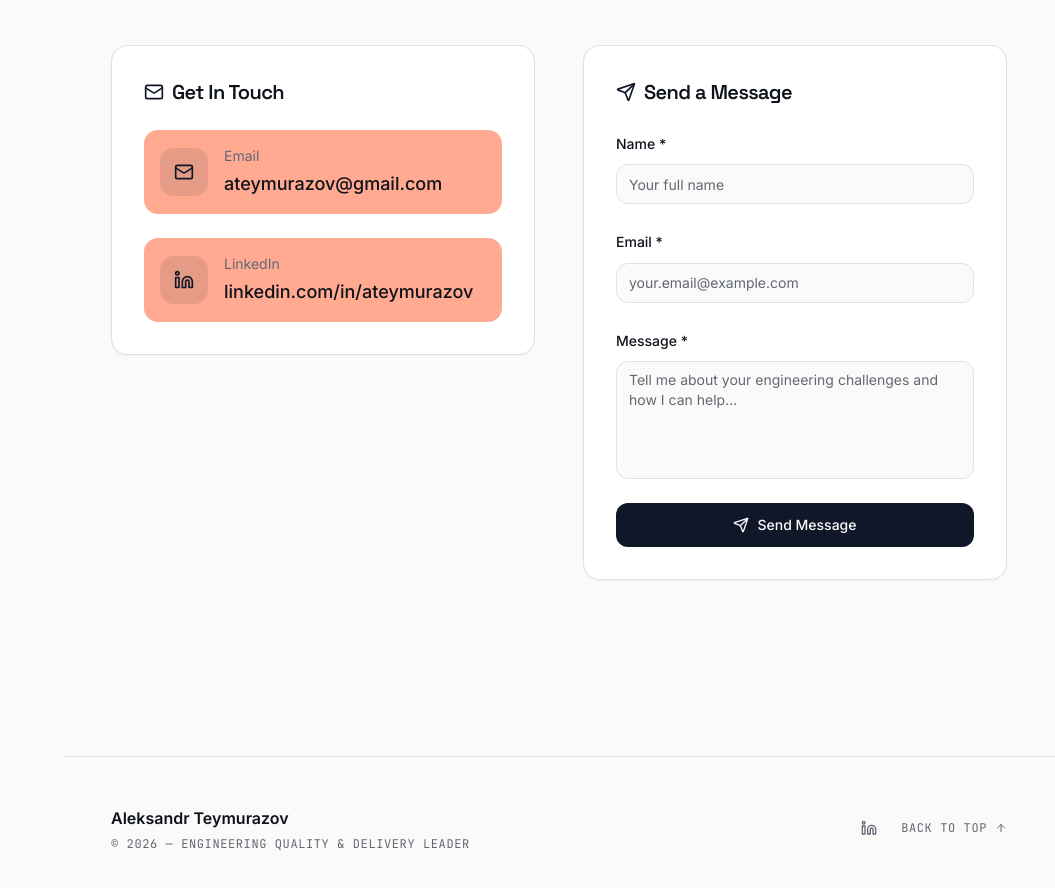
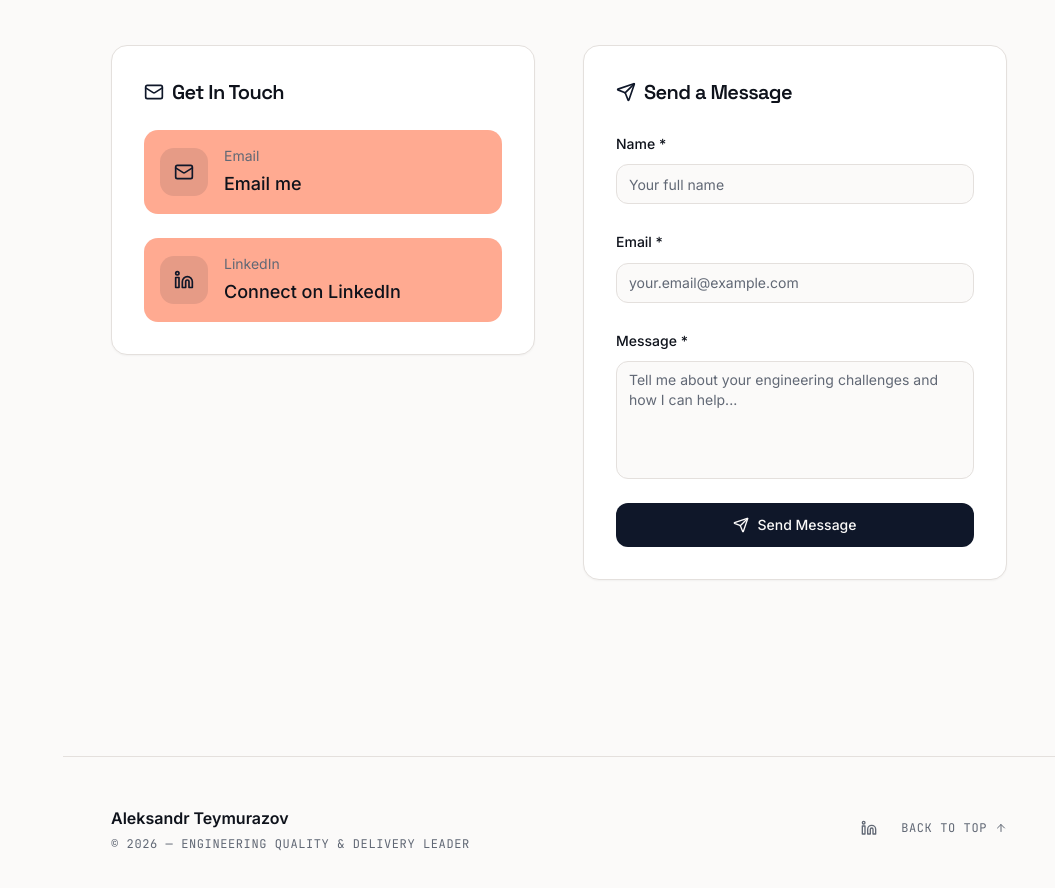
Before and after one commit to ateymurazov/alextnow.com, a React (Vite) app: page / in a window 1280 px wide. Shown: the part 8280-9168 px from the top of the page, without its empty margins (225-1280 px from the left). Built offline with nearby package versions, Linux system fonts and the light colour scheme.

Commit message:
Changes
Co-authored-by: ateymurazov <410739+ateymurazov@users.noreply.github.com>

```diff
--- a/src/components/Contact.tsx
+++ b/src/components/Contact.tsx
@@ -120,37 +120,37 @@ const Contact = () => {
               </h3>
 
               <div className="space-y-6">
-                <div className="flex items-center space-x-4 p-4 rounded-lg bg-accent/50 hover:bg-accent transition-colors">
+                <a
+                  href="mailto:ateymurazov@gmail.com"
+                  className="flex items-center space-x-4 p-4 rounded-lg bg-accent/50 hover:bg-accent transition-colors group"
+                >
                   <div className="w-12 h-12 bg-primary/10 rounded-lg flex items-center justify-center">
                     <Mail className="h-5 w-5 text-primary" />
                   </div>
                   <div>
                     <p className="text-sm text-muted-foreground mb-1">Email</p>
-                    <a
-                      href="mailto:ateymurazov@gmail.com"
-                      className="text-lg font-medium text-foreground hover:text-primary transition-colors"
-                    >
-                      ateymurazov@gmail.com
-                    </a>
+                    <span className="text-lg font-medium text-foreground group-hover:text-primary transition-colors">
+                      Email me
+                    </span>
                   </div>
-                </div>
+                </a>
 
-                <div className="flex items-center space-x-4 p-4 rounded-lg bg-accent/50 hover:bg-accent transition-colors">
+                <a
+                  href="https://linkedin.com/in/ateymurazov"
+                  target="_blank"
+                  rel="noopener noreferrer"
+                  className="flex items-center space-x-4 p-4 rounded-lg bg-accent/50 hover:bg-accent transition-colors group"
+                >
                   <div className="w-12 h-12 bg-primary/10 rounded-lg flex items-center justify-center">
                     <Linkedin className="h-5 w-5 text-primary" />
                   </div>
                   <div>
                     <p className="text-sm text-muted-foreground mb-1">LinkedIn</p>
-                    <a
-                      href="https://linkedin.com/in/ateymurazov"
-                      target="_blank"
-                      rel="noopener noreferrer"
-                      className="text-lg font-medium text-foreground hover:text-primary transition-colors"
-                    >
-                      linkedin.com/in/ateymurazov
-                    </a>
+                    <span className="text-lg font-medium text-foreground group-hover:text-primary transition-colors">
+                      Connect on LinkedIn
+                    </span>
                   </div>
-                </div>
+                </a>
               </div>
 
             </div>
```
